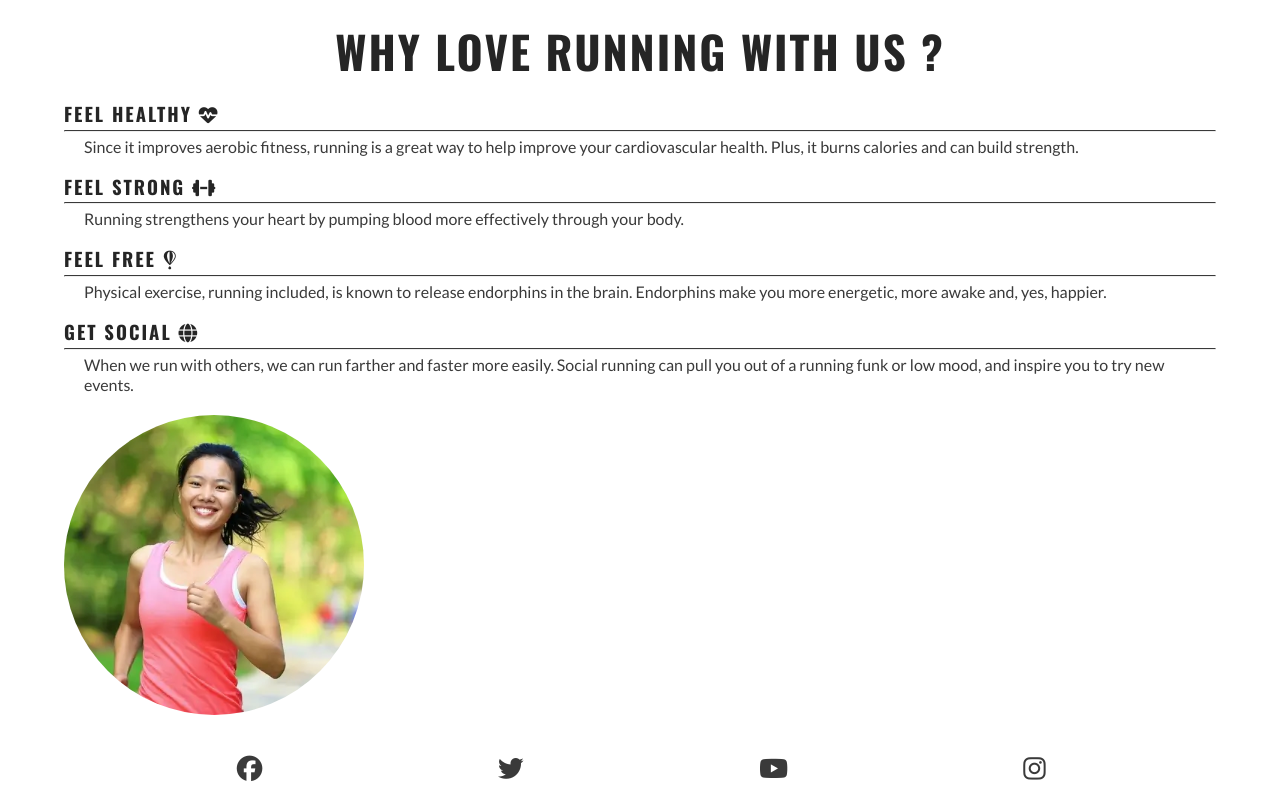
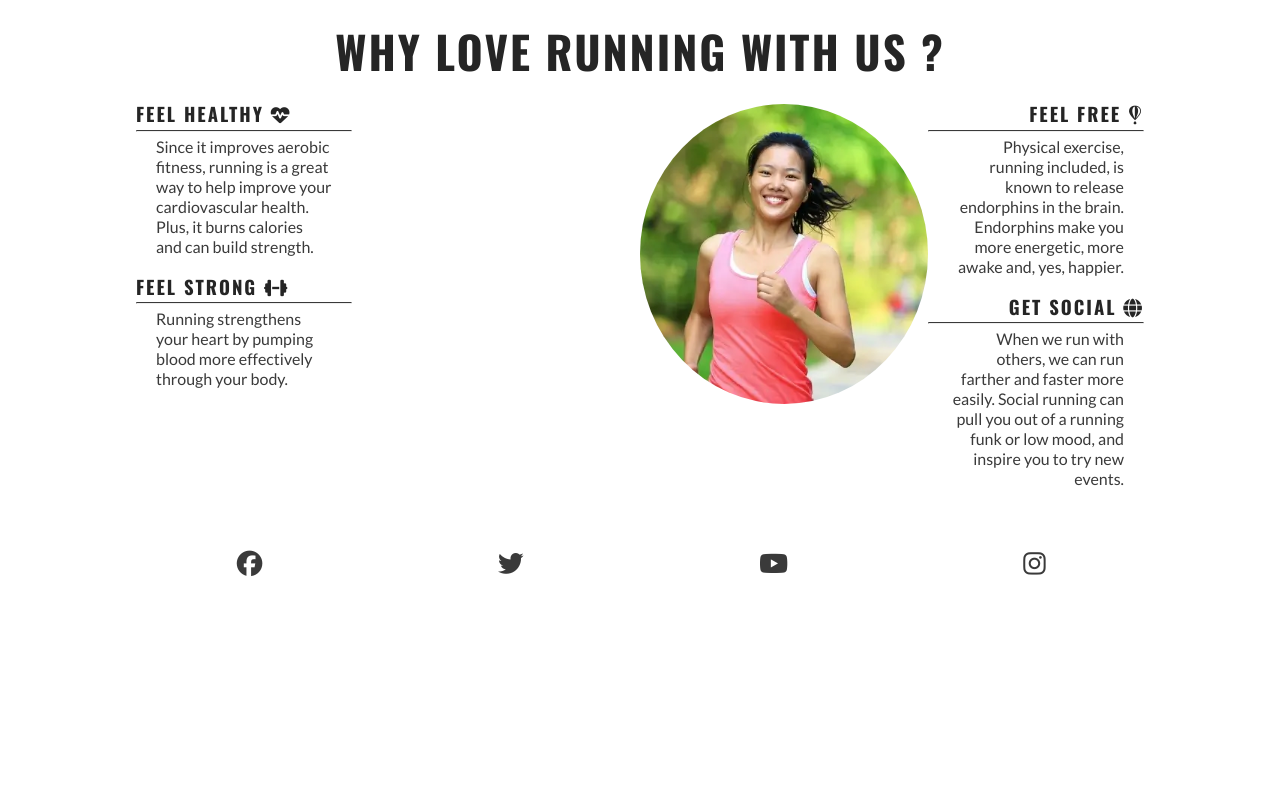
Before and after one commit to Mery369/love-running, a plain HTML site: page index.html in a window 1280 px wide. Shown: the part 681-1484 px from the top of the page. After the commit the page ends 1279 px from the top, so only its background shows below. Drawn offline with nearby package versions, Linux system fonts and the light colour scheme.

Commit message:
Make reasons section responsive

```diff
--- a/assets/css/style.css
+++ b/assets/css/style.css
@@ -129,7 +129,7 @@ margin-top: 47px;
     margin: 5px 0;
 }
 #circle-cover-bg{
-    height: 90vh;
+    height: 90vw;
     width: 90vw;
     background: url("../images/reasons-image.webp") no-repeat top center / cover;
     margin-bottom: 20px;
@@ -141,7 +141,7 @@ margin-top: 47px;
 #benefits-image {
     display: flex;
     align-items: center;
-    justify-content:center ;
+    justify-content: center ;
 }
 /*footer*/
 #social-networks {
@@ -191,10 +191,50 @@ margin-top: 47px;
         width: 300px;
         right: 50px;
     }
+    /*Reasons section*/
+    #benefits-physical,
+    #benefits-mental {
+        display: flex;
+        flex-direction: column;
+        width: 100%;
+    }
+    #benefits-physical > div,
+    #benefits-mental > div  {
+        width: 75%;
+    }
+    #benefits-mental > div{
+        text-align: end;
+        align-self: flex-end;
+    }
 }
 /*larger devices(laptops and desktops, 992px & up)*/
 @media screen and (min-width:992px ) {
     #menu a:hover {
         border-bottom: 1px solid #3a3a3a;
     }
+
 }
+/*Screens of 1200px and wider*/
+@media screen and (min-width:1200px) {
+    /*Reasons section*/
+    #benefits {
+        display:flex;
+        flex-direction: row;
+    }
+    #benefits > div {
+        flex:1;
+    }
+    #benefits-image{
+        order:0;
+    }
+    #benefits-mental {
+        order: 1;
+    }
+    #benefits-mental > div {
+        align-self: flex-start;
+    }
+    #benefits-physical > div {
+        align-self: flex-end;
+    }
+
+}
```
